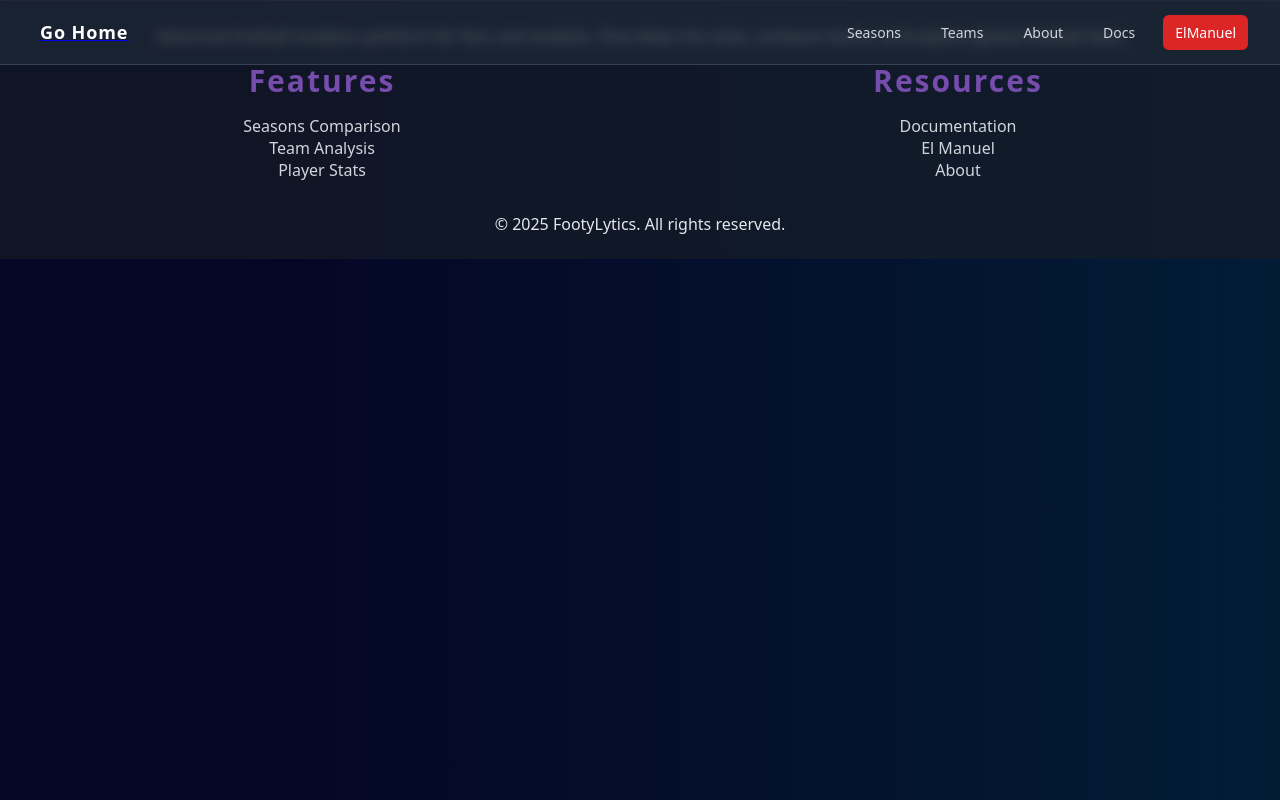
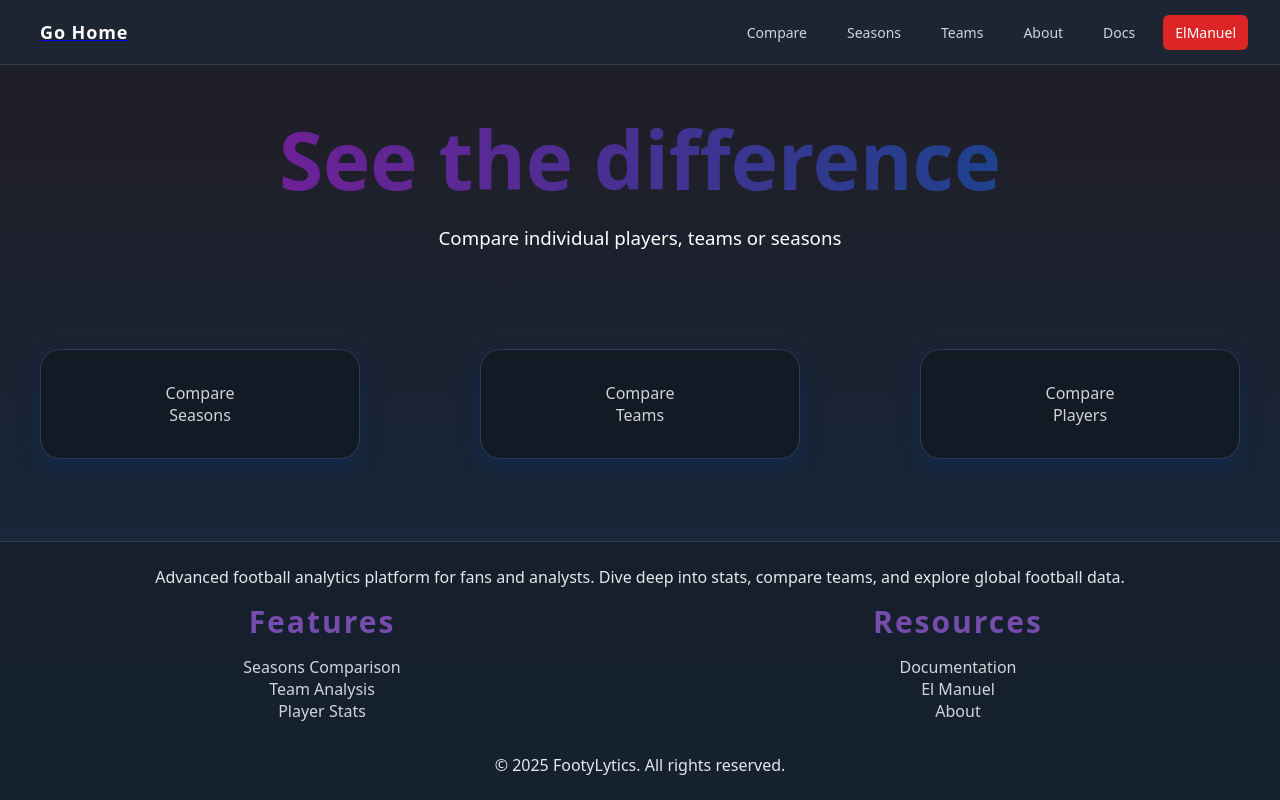
Before and after one commit to bakaRs21/footylytics, a Nuxt app in the folder frontend/: page /compare in a window 1280 px wide. Built offline with nearby package versions, Linux system fonts and the light colour scheme.

Commit message:
card component, app default layout

```diff
--- a/frontend/app.vue
+++ b/frontend/app.vue
@@ -1,7 +1,5 @@
 <template>
-    <div>
-        <Header />
+    <NuxtLayout>
         <NuxtPage />
-        <Footer />
-    </div>
+    </NuxtLayout>
 </template>
--- a/frontend/assets/css/main.css
+++ b/frontend/assets/css/main.css
@@ -8,7 +8,7 @@
     color: #ffffff;
 }
 html {
-    background: linear-gradient(90deg,rgb(5, 5, 37) 19%, rgb(2, 28, 54) 100%);
+    background: linear-gradient(180deg,rgb(31, 31, 41) 19%, rgb(19, 44, 68) 100%);
 }
 html, body {
     height: 100%;
@@ -21,8 +21,8 @@
 h1, h2, h3, h4, h5, h6 {
   font-family: inherit;
   font-weight: inherit;
-  color: #ffffff;
   line-height: 1.2;
+  margin: 15px 0 15px 0;
 }
 
 
@@ -31,7 +31,7 @@
     padding-left: 16px;
     padding-right: 16px;
     padding-bottom: 2rem;
-    max-width: 80rem;
+    width: 1200px;
     margin-left: auto;
     margin-right: auto;
 }
@@ -48,15 +48,13 @@
   }
 }
 
-.h1-position {
+.page-heading {
   text-align: center;
-  font-size: 30px;
-  font-weight: 700;
-  margin-bottom: 24px;
 }
-@media (min-width: 768px) {
-  .h1-position {
-    font-size: 50px;
+
+@media (max-width: 920px) {
+  .h1-design {
+    font-size: 58px;
   }
 }
 
@@ -65,6 +63,9 @@
   -webkit-background-clip: text;
   background-image: linear-gradient(90deg,rgba(111, 32, 150, 1) 19%, rgba(3, 77, 138, 1) 100%);
   color: transparent;
+  font-weight: 700;
+  font-size: 80px;
+  padding-bottom: 5px;
 }
 
 
--- /dev/null
+++ b/frontend/components/card.vue
@@ -0,0 +1,44 @@
+<template>
+    <div class="card">
+        <div class="icon-box">
+            <slot />
+        </div>
+    </div>
+</template>
+
+<style scoped>
+.card {
+  background-color: #111822;
+  border-radius: 20px;
+  padding: 22px;
+  text-align: center;
+  transition:
+    opacity 0.3s,
+    box-shadow 0.3s,
+    transform 0.3s,
+    background 0.3s,
+    border-color 0.3s;
+  cursor: pointer;
+  border: 1px solid #374153;
+  opacity: 0.8;
+  box-shadow: 0 8px 22px 0 rgba(12, 41, 95, 0.712);
+}
+.card:hover {
+  opacity: 1.0;
+  background-color: #323f5500;
+  border-color: #64748b69;
+  box-shadow: 0 4px 24px 0 rgba(60,80,120,0.20);
+  transform: translateY(-4px) scale(1.03);
+}
+
+.icon-box {
+  height: 4rem;
+  width: 4rem;
+  margin-left: auto;
+  margin-right: auto;
+  display: flex;
+  align-items: center;
+  justify-content: center;
+}
+
+</style>
--- a/frontend/components/footer.vue
+++ b/frontend/components/footer.vue
@@ -9,7 +9,7 @@
         <p>Advanced football analytics platform for fans and analysts. Dive deep into stats, compare teams, and explore global football data.</p>
       </div>
         <div>
-          <h3>Features</h3>
+          <h3 class="h3-footer">Features</h3>
           <ul class="padding-fix">
             <li class="footer-link"><NuxtLink to="/seasons">Seasons Comparison</NuxtLink></li>
             <li class="footer-link"><NuxtLink to="/teams">Team Analysis</NuxtLink></li>
@@ -17,7 +17,7 @@
           </ul>
         </div>
         <div>
-          <h3>Resources</h3>
+          <h3 class="h3-footer">Resources</h3>
           <ul class="padding-fix">
             <li ><NuxtLink to="/documentation">Documentation</NuxtLink></li>
             <li ><NuxtLink to="/manual">El Manuel</NuxtLink></li>
@@ -91,7 +91,7 @@
   color: #fff;
 }
 
-h3 {
+.h3-footer {
   font-weight: 800;
   font-size: 30px;
   color: rgb(118, 76, 172);
--- a/frontend/components/header.vue
+++ b/frontend/components/header.vue
@@ -11,6 +11,7 @@
                         </NuxtLink>
                     </div>
                     <ul class="menu">
+                        <li><NuxtLink to="/compare">Compare</NuxtLink></li>
                         <li><NuxtLink to="/seasons/">Seasons</NuxtLink></li>
                         <li><NuxtLink to="/teams/">Teams</NuxtLink></li>
                         <li><NuxtLink to="/about">About</NuxtLink></li>
@@ -111,7 +112,7 @@
 }
 
 @media (max-width: 600px) {
-  header nav .container {
+  header nav .navigation {
     padding-left: 0.75rem;
     padding-right: 0.75rem;
   }
--- a/frontend/pages/about.vue
+++ b/frontend/pages/about.vue
@@ -1,11 +1,11 @@
 <script setup>
+import card from '~/components/card.vue';
 </script>
 
 <template>
-  <div class="container">
-    <h1 class="h1-position">
-      <span class="h1-design">About page</span>
-    </h1>
+    <div class="page-heading">
+      <h1 class="h1-design">About page</h1>
+    </div>
     <div>
         <h1>About this website</h1>
 
@@ -65,8 +65,6 @@
                 or contact the maintainers via the repository.
             </p>
         </section>
-
         <NuxtLink to="/" class="back">← Back to home</NuxtLink>
     </div>
-  </div>
 </template>
--- a/frontend/pages/compare/index.vue
+++ b/frontend/pages/compare/index.vue
@@ -1,2 +1,44 @@
+<script setup>
+import card from '~/components/card.vue';
+</script>
+
 <template>
+    <div class="page-heading">
+        <h1 class="h1-design">See the difference</h1>
+        <h3>Compare individual players, teams or seasons</h3>
+    </div>
+    <div class="card-margin">
+        <div class="card-grid">
+            <card>
+                <p>Compare Seasons</p>
+            </card>
+            <card>
+                <p>Compare Teams</p>
+            </card>
+            <card>
+                <p>Compare Players</p>
+            </card>
+        </div>
+    </div>
 </template>
+
+<style scoped>
+.card-margin {
+  margin-top: 100px;
+}
+.card-grid {
+  display: grid;
+  grid-template-columns: repeat(1, 1fr);
+  gap: 120px;
+}
+@media (min-width: 768px) {
+  .card-grid {
+    grid-template-columns: repeat(2, 1fr);
+  }
+}
+@media (min-width: 1024px) {
+  .card-grid {
+    grid-template-columns: repeat(3, 1fr);
+  }
+}
+</style>
--- a/frontend/pages/index.vue
+++ b/frontend/pages/index.vue
@@ -2,9 +2,10 @@
 </script>
 
 <template>
-    <div class="h1-position">
+    <div class="page-heading">
         <h1 class="h1-design">Premier League</h1>
+        <h3>analyzed data from season 2006 to 2018</h3>
     </div>
-    <h3>analyzed data from season 2006 to 2018</h3>
+
 
 </template>
--- a/frontend/pages/seasons/index.vue
+++ b/frontend/pages/seasons/index.vue
@@ -1,6 +1,7 @@
 <template>
-  <div class="container">
-    <h1>Seasons Page</h1>
+  <div class="page-heading">
+    <h1 class="h1-design">Seasons Page</h1>
+  </div>
   <div>
     <div v-if="status === 'pending'">
       Loading...
@@ -14,7 +15,6 @@
       </div>
     </div>
   </div>
-  </div>
 </template>
 
 <script setup>
--- a/frontend/pages/teams/index.vue
+++ b/frontend/pages/teams/index.vue
@@ -6,8 +6,9 @@
 </script>
 
 <template>
-  <div class="container">
-  <h1>Teams Page</h1>
+  <div class="page-heading">
+    <h1 class="h1-design">Teams Page</h1>
+  </div>
   <div>
     <div v-if="status === 'pending'">
       Loading...
@@ -25,5 +26,4 @@
       </div>
     </div>
   </div>
-  </div>
 </template>
```
